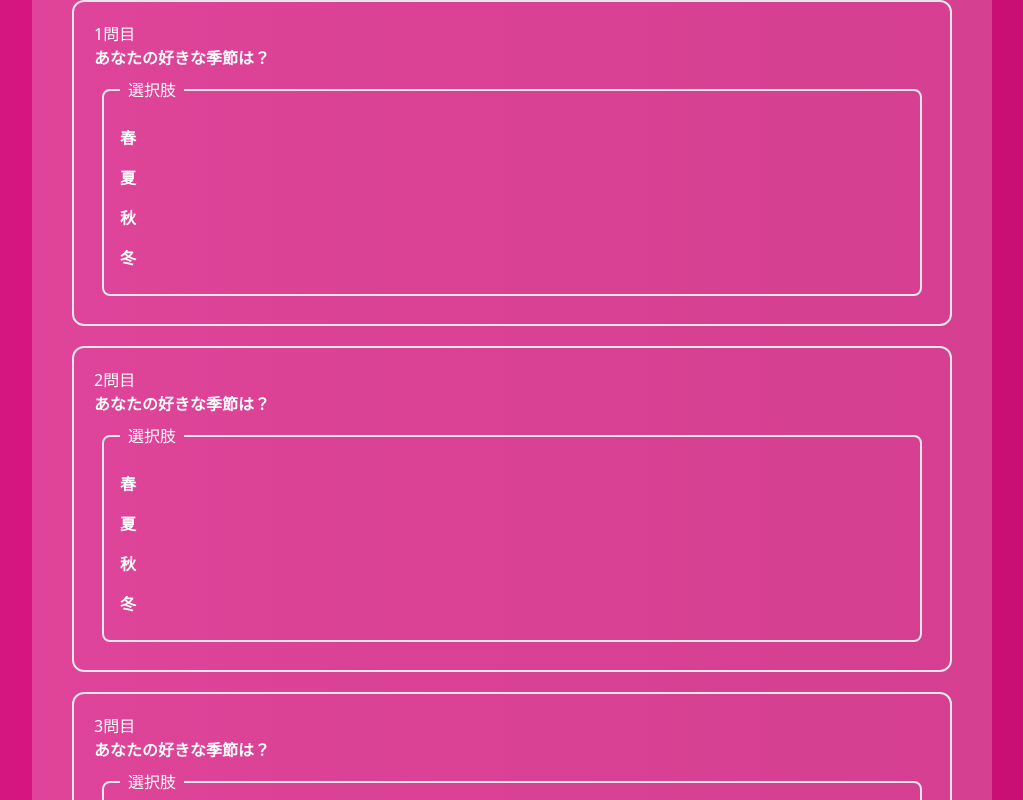
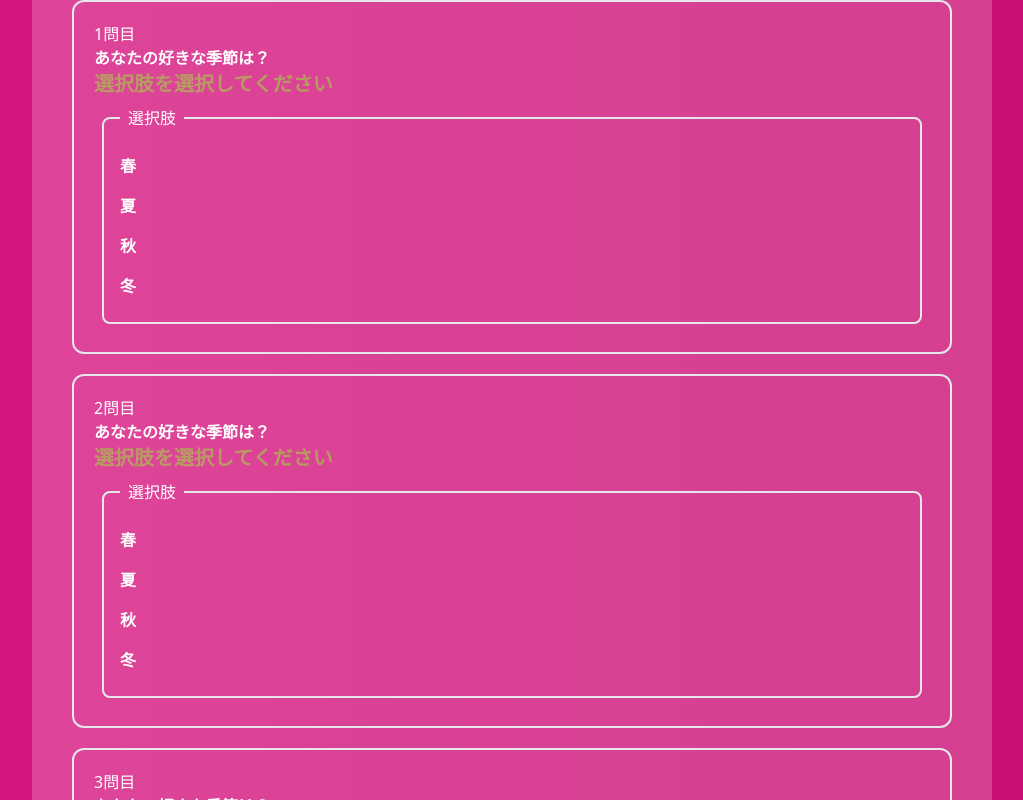
Before and after one commit to kawaneao1996/CITRINE_MATCH, a React (Vite) app: page / in a window 1280 px wide. Both pictures are taken after a click on the button "診断！". Shown: the part 80-880 px from the top of the page, without its empty margins (128-1151 px from the left). Built offline with nearby package versions, Linux system fonts and the light colour scheme.

Commit message:
未回答のバリデーションをつけた

```diff
--- a/src/elements/QuizCard.tsx
+++ b/src/elements/QuizCard.tsx
@@ -1,18 +1,25 @@
 import { UseFormRegister } from "react-hook-form";
 import { Answers, QuizItem } from "../quiz/Types";
+import { useState } from "react";
 
 type Props = {
     quizItem: QuizItem,
     index: number,
     register: UseFormRegister<Answers>,
+    isSubmitted: boolean,
 };
 
 function QuizCard(props: Props) {
+    // ラジオボタンが入力されたかどうかを表す変数
+    const [isInput, setIsInput] = useState(false);
+
     return (
         <div className="bg-opaity-10  border-2 rounded-xl m-5 p-5">
             <section className="bg-opacity-0 text-white">
                 <h2>{props.index + 1}問目</h2>
                 <p className="font-bold">{props.quizItem.question}</p>
+                {/* 提出済みでかつ未入力ならメッセージを表示する */}
+                {(props.isSubmitted && !isInput) && <p className="text-xl font-bold text-secondary-400 animate-pulse">選択肢を選択してください</p>}
                 <fieldset className="border-2 rounded-lg m-2 p-4 ">
                     <legend className="px-2">選択肢</legend>
                     {props.quizItem.choices.map((choice, index) => (
@@ -26,6 +33,7 @@ function QuizCard(props: Props) {
                                 // TODO バリデーションを追加する
                                 {...props.register(`${props.index}.answer` as never)}
                                 className="hidden peer"
+                                onChange={() => setIsInput(true)} // ラジオボタンが選択されたらisInputをtrueに設定
                             />
                             <label
                                 htmlFor={`${props.index}.choices.${index}`}
--- a/src/organisms/QuizCardsOrganism.tsx
+++ b/src/organisms/QuizCardsOrganism.tsx
@@ -7,7 +7,7 @@ import { NullCheckArray } from "../utils/NullCheckArray";
 import { useRef } from "react";
 
 function QuizCardsOrganism() {
-    const { register, handleSubmit } = useForm<Answers>();
+    const { register, handleSubmit, formState:{isSubmitted} } = useForm<Answers>();
     const refs = quizItems_ver0.map(() => useRef<HTMLDivElement>(null)); // 各選択肢に対する参照を作成
 
     const onSubmit: SubmitHandler<Answers> = (answers: Answers) => {
@@ -32,7 +32,7 @@ function QuizCardsOrganism() {
                     {
                         quizItems_ver0.map((quizItem, index) => (
                             <div ref={refs[index]} key={index}> {/* 各選択肢に参照を設定 */}
-                                <QuizCard quizItem={quizItem} index={index} register={register} />
+                                <QuizCard quizItem={quizItem} index={index} register={register} isSubmitted={isSubmitted} />
                             </div>
                         ))
                     }
```
Also changed, not shown: 1 other file (tests, documents, lock files or other folders).
